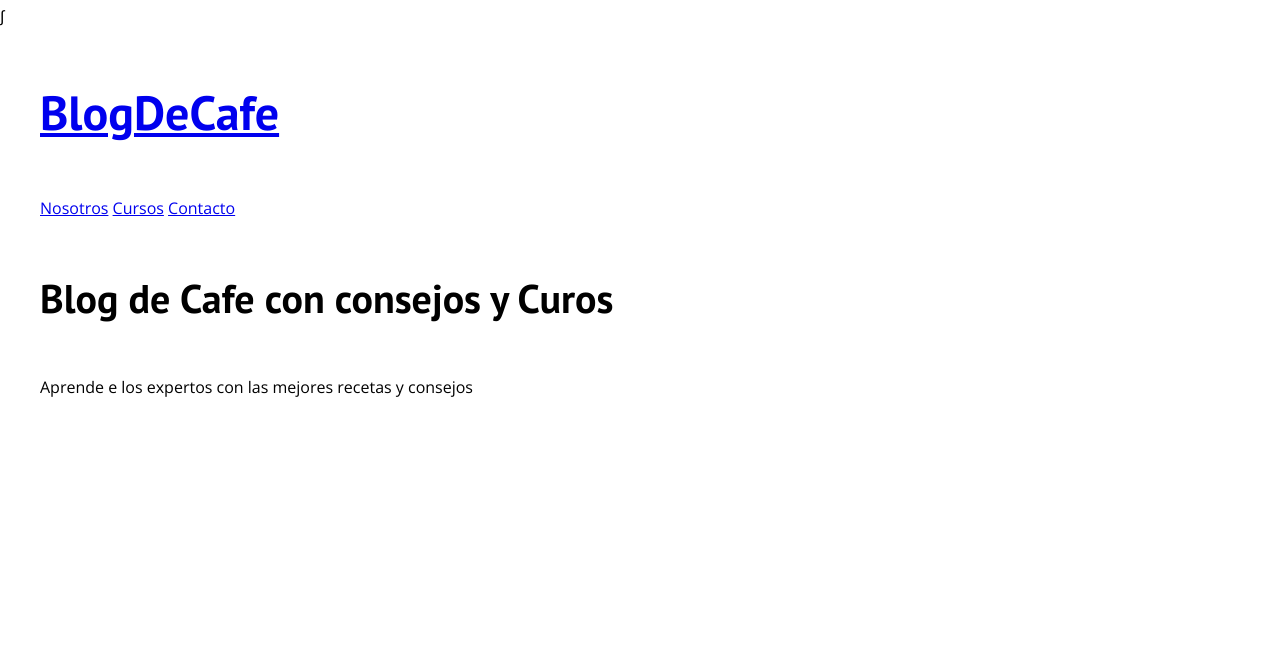
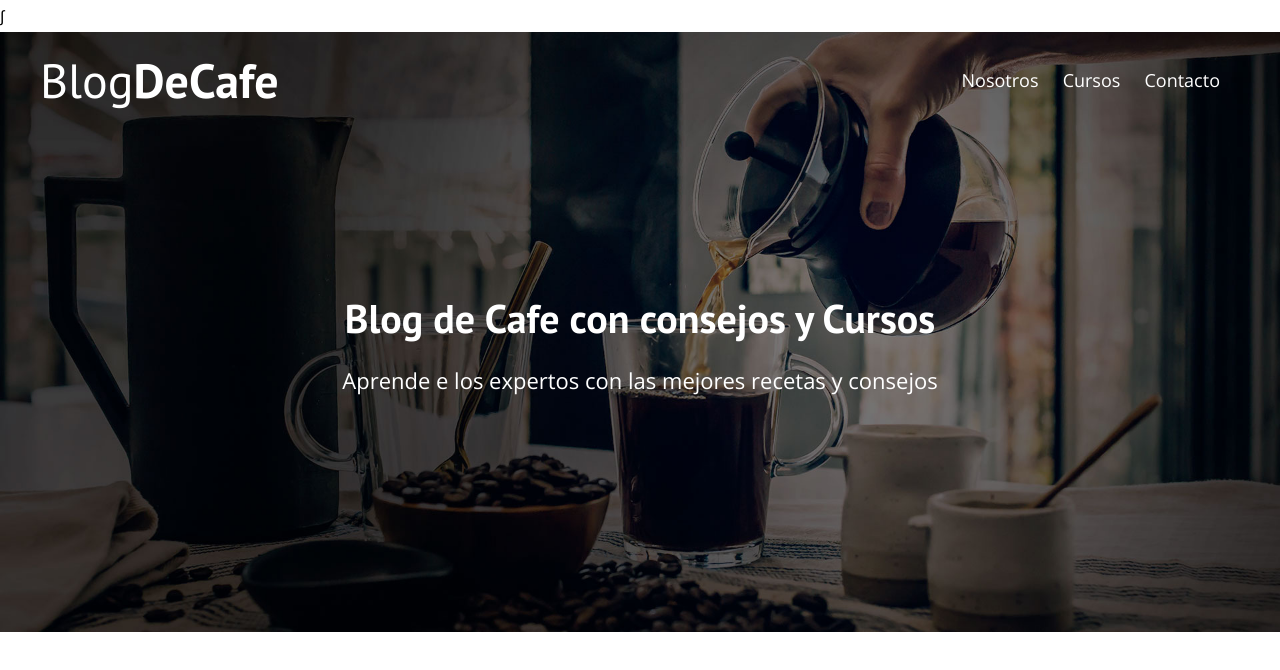
Before and after one commit to fbruckner/Proyecto-Mobile-First, a plain HTML site: page Archivos Cafe/blogcafe/index.html in a window 1280 px wide. Drawn offline with nearby package versions, Linux system fonts and the light colour scheme.

Commit message:
commit css

```diff
--- a/Archivos Cafe/blogcafe/css/style.css
+++ b/Archivos Cafe/blogcafe/css/style.css
@@ -42,3 +42,64 @@ html {
   .centrar-texto {
       text-align: center;
   }
+
+  .no-margin {
+    margin: 0;
+  }
+
+  /** header **/
+  @media (min-width:768px) {
+    .barra {
+      display: flex;
+      justify-content: space-between;
+      align-items: center;
+    }
+  }
+
+  .site-header {
+    background-image: url(../img/banner.jpg);
+    background-repeat: no-repeat;
+    background-position: center center;
+    background-size: cover;
+    height: 600px;
+   }
+
+   .site-header a {
+     color: white;
+     text-decoration: none;
+   }
+   .site-header h1 {
+      text-align: center;
+      font-weight: 400;
+   }
+   .site-header h1 span {
+     font-weight: 700;
+   }
+
+   /** navegacion **/
+   .navegacion a {
+     text-align: center;
+     display: block;
+     font-size: 18px;
+   }
+   @media (min-width: 768px) {
+     .navegacion a {
+       display: inline;
+       margin-right: 20px;
+     }
+   }
+
+   /** header texto **/
+   .texto-header {
+     color: white;
+     text-align: center;
+     margin-top: 50px;
+   }
+   @media (min-width: 768px) {
+     .texto-header{
+       margin-top: 150px;
+     }
+   }
+   .texto-header p{
+     font-size: 22px;
+   }
--- a/Archivos Cafe/blogcafe/index.html
+++ b/Archivos Cafe/blogcafe/index.html
@@ -15,7 +15,7 @@
         <div class="contenedor">
             <div class="barra">
                 <a href="/">
-                    <h1>Blog<span>DeCafe</span></h1>
+                    <h1 class="no-margin">Blog<span>DeCafe</span></h1>
                 </a>
                 <nav class="navegacion">
                     <a href="nosotros.html">Nosotros</a>
@@ -24,8 +24,8 @@
                 </nav>
             </div><!--cierra la barra-->
             <div class="texto-header">
-                <h2>Blog de Cafe con consejos y Curos</h2>
-                <p>Aprende e los expertos con las mejores recetas y consejos</p>
+                <h2 class="no-margin">Blog de Cafe con consejos y Cursos</h2>
+                <p class="no-margin">Aprende e los expertos con las mejores recetas y consejos</p>
             </div>
         </div><!--cierra el contenedor-->
     </header>
```
